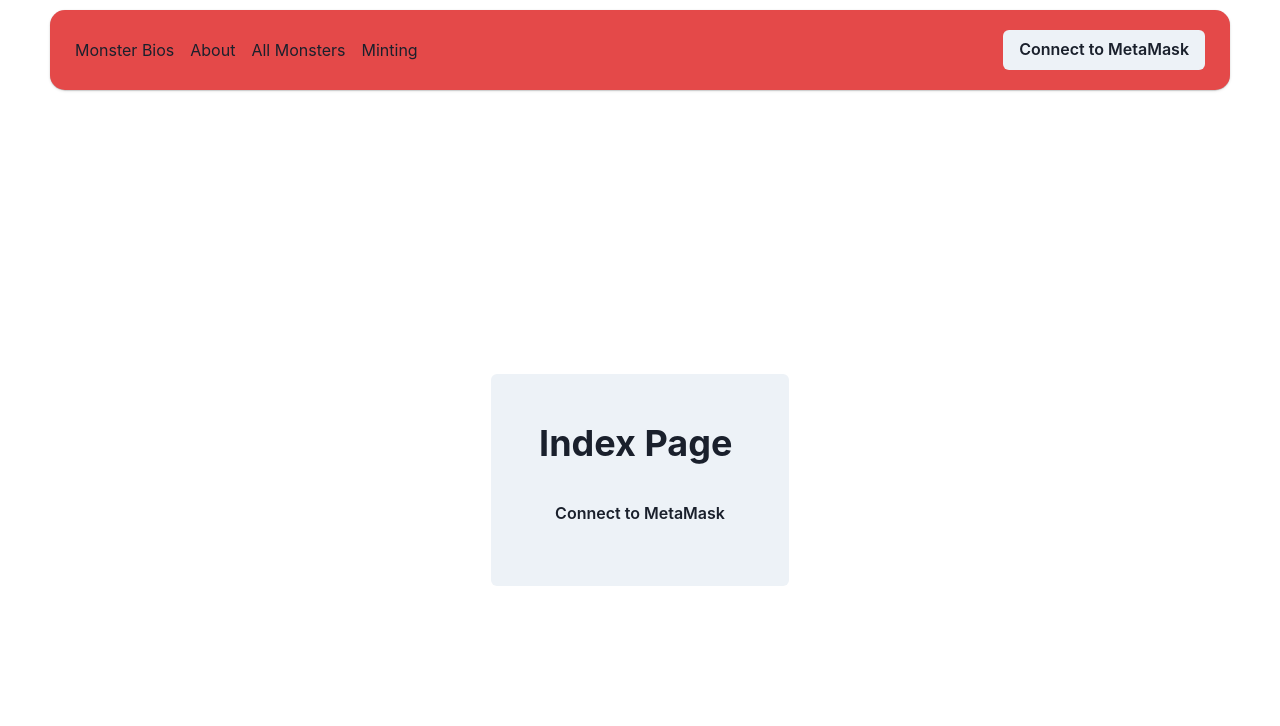
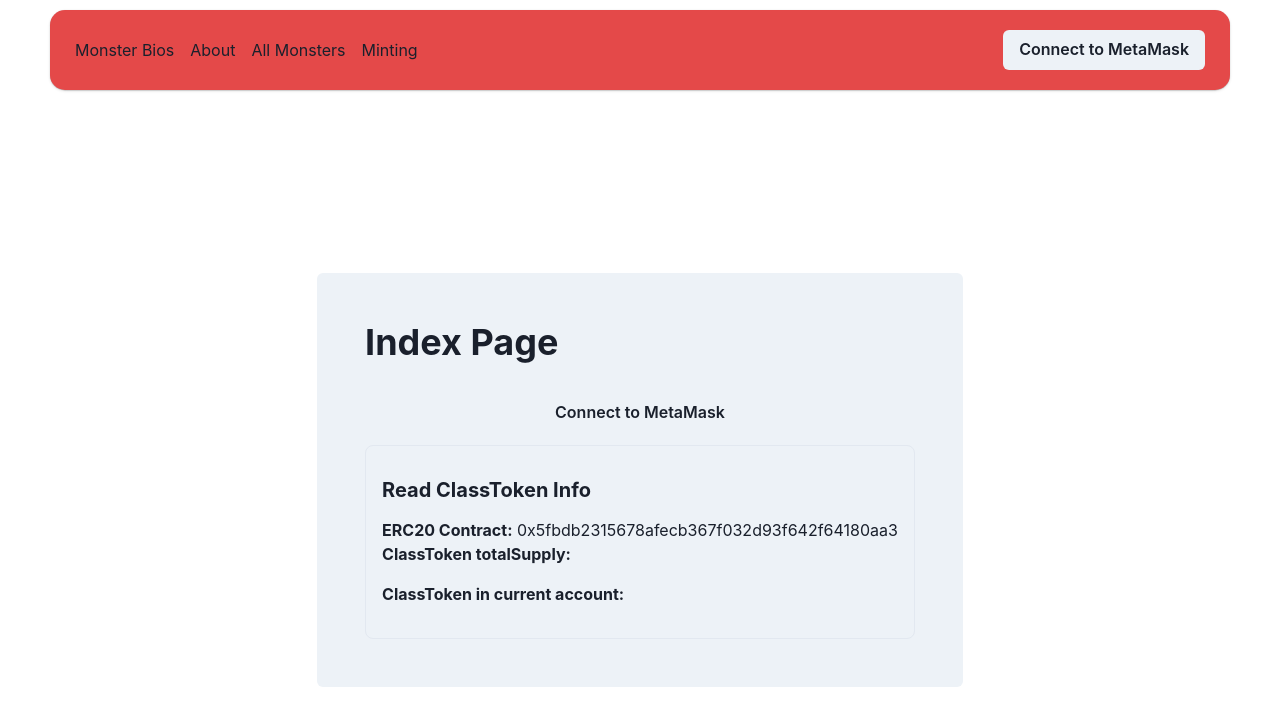
Before and after one commit to simon-tanna/internship-2022-monster-nft, a Next.js app: page / in a window 1280 px wide. Shown: the top 726 px of the page. Built offline with nearby package versions, Linux system fonts and the light colour scheme.

Commit message:
added component to represent ERC20 faucet

```diff
--- /dev/null
+++ b/abi/ERC20ABI.tsx
@@ -0,0 +1,11 @@
+export const ERC20ABI = [
+	// Read-Only Functions
+	"function balanceOf(address owner) view returns (uint256)",
+	"function totalSupply() view returns (uint256)",
+	"function decimals() view returns (uint8)",
+	"function symbol() view returns (string)",
+	// Authenticated Functions
+	"function transfer(address to, uint amount) returns (bool)",
+	// Events
+	"event Transfer(address indexed from, address indexed to, uint amount)",
+];
--- /dev/null
+++ b/components/ERC20/index.tsx
@@ -0,0 +1,72 @@
+import React, { useEffect, useState } from "react";
+import { Text } from "@chakra-ui/react";
+import { ERC20ABI as abi } from "../../abi/ERC20ABI";
+import { ethers } from "ethers";
+
+interface Props {
+	addressContract: string;
+	currentAccount: string | undefined;
+}
+
+declare let window: any;
+
+export default function ERC20(props: Props) {
+	const addressContract = props.addressContract;
+	const currentAccount = props.currentAccount;
+	const [totalSupply, setTotalSupply] = useState<string>();
+	const [symbol, setSymbol] = useState<string>("");
+	const [balance, setBalance] = useState<number | undefined>(undefined);
+
+	async function queryTokenBalance(window: any) {
+		const provider = new ethers.providers.Web3Provider(window.ethereum);
+		const erc20 = new ethers.Contract(addressContract, abi, provider);
+
+		erc20
+			.balanceOf(currentAccount)
+			.then((result: string) => {
+				setBalance(Number(ethers.utils.formatEther(result)));
+			})
+			.catch("error", console.error);
+	}
+
+	useEffect(() => {
+		if (!window.ethereum) return;
+		const provider = new ethers.providers.Web3Provider(window.ethereum);
+		const erc20 = new ethers.Contract(addressContract, abi, provider);
+
+		erc20
+			.symbol()
+			.then((result: string) => {
+				setSymbol(result);
+			})
+			.catch("error", console.error);
+
+		erc20
+			.totalSupply()
+			.then((result: string) => {
+				setTotalSupply(ethers.utils.formatEther(result));
+			})
+			.catch("error", console.error);
+	}, []);
+
+	useEffect(() => {
+		if (!window.ethereum) return;
+		if (!currentAccount) return;
+
+		queryTokenBalance(window);
+	}, [currentAccount]);
+
+	return (
+		<div>
+			<Text>
+				<b>ERC20 Contract:</b> {addressContract}
+			</Text>
+			<Text>
+				<b>ClassToken totalSupply:</b> {totalSupply} {symbol}
+			</Text>
+			<Text my={4}>
+				<b>ClassToken in current account:</b> {balance} {symbol}
+			</Text>
+		</div>
+	);
+}
--- a/pages/index.tsx
+++ b/pages/index.tsx
@@ -2,6 +2,7 @@ import type { NextPage } from "next";
 import { Box, Button, Flex, Heading, Text, VStack } from "@chakra-ui/react";
 import { useEffect, useState } from "react";
 import { ethers } from "ethers";
+import ERC20 from "../components/ERC20";
 
 declare let window: any;
 
@@ -73,6 +74,15 @@ const Index: NextPage = () => {
 					) : (
 						<></>
 					)}
+					<Box mb={0} p={4} w="100%" borderWidth="1px" borderRadius="lg">
+						<Heading my={4} fontSize="xl">
+							Read ClassToken Info
+						</Heading>
+						<ERC20
+							addressContract="0x5fbdb2315678afecb367f032d93f642f64180aa3"
+							currentAccount={currentAccount}
+						/>
+					</Box>
 				</VStack>
 			</Flex>
 		</Flex>
```
Also changed, not shown: components/TransferERC20/index.tsx (added, +10 -0 lines).
